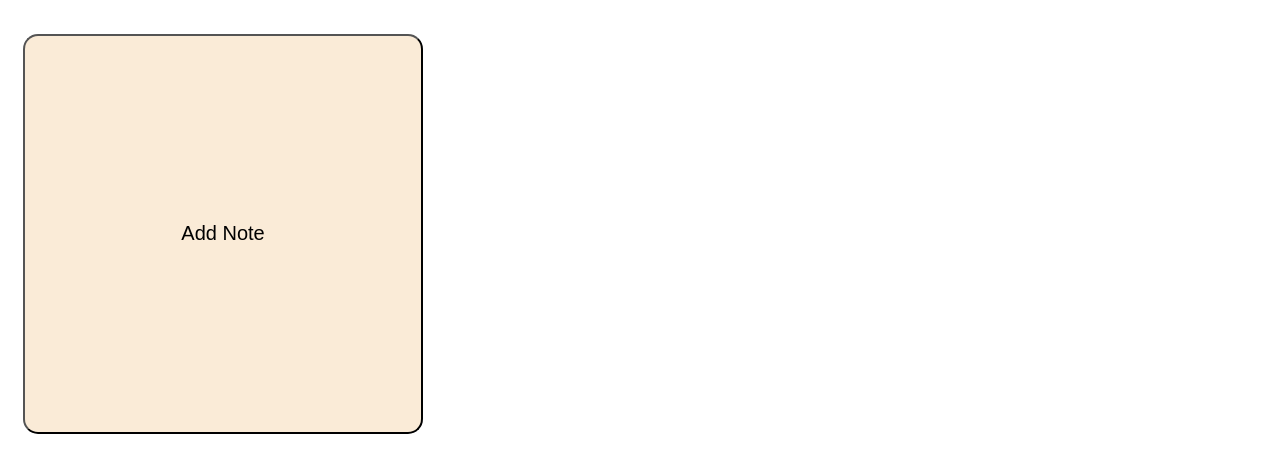
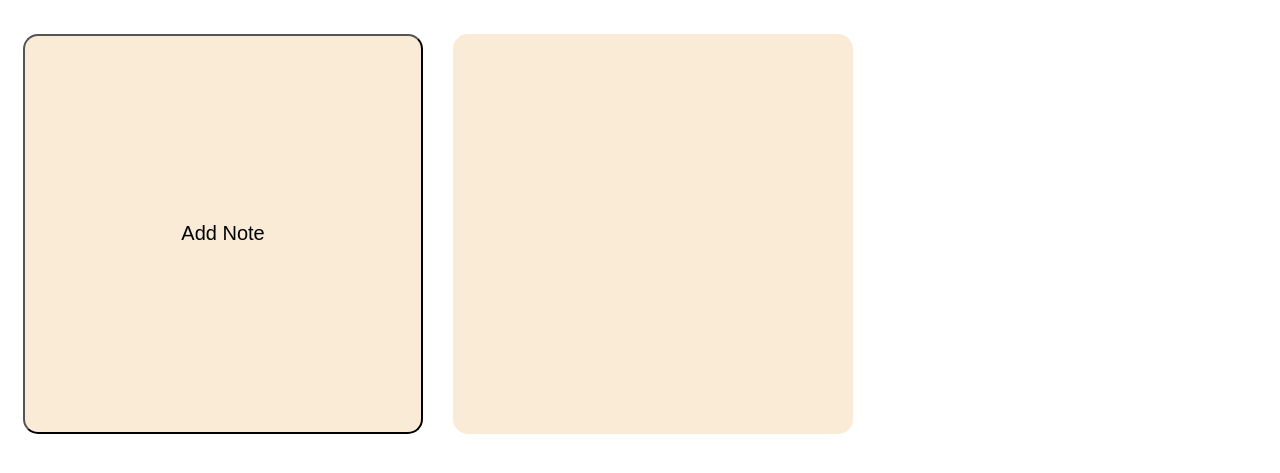
Before and after one commit to Re-Yan/notes_App, a plain HTML site: page index.html in a window 1280 px wide. Both pictures are taken after a click on the button "Add Note". Shown: the part 69-542 px from the top of the page. Drawn offline with Linux system fonts and the light colour scheme.

Commit message:
Add "Add Note" Functionality
- renamed main.js file to script.js

```diff
--- a/index.html
+++ b/index.html
@@ -16,6 +16,6 @@
         <button type="button" class="note" id="addNote">Add Note</button>
       </div>
     </div>
-    <script src="main.js"></script>
+    <script src="script.js"></script>
   </body>
 </html>
--- a/main.js
+++ /dev/null
@@ -1,4 +0,0 @@
-// test
-const testVariable = 1;
-console.log(testVariable);
-//
--- /dev/null
+++ b/script.js
@@ -0,0 +1,8 @@
+const addNote = document.getElementById("addNote");
+const body = document.getElementById("body");
+
+addNote.addEventListener("click", () => {
+  const newDiv = document.createElement("div");
+  newDiv.classList.add("note");
+  body.appendChild(newDiv);
+});
```
